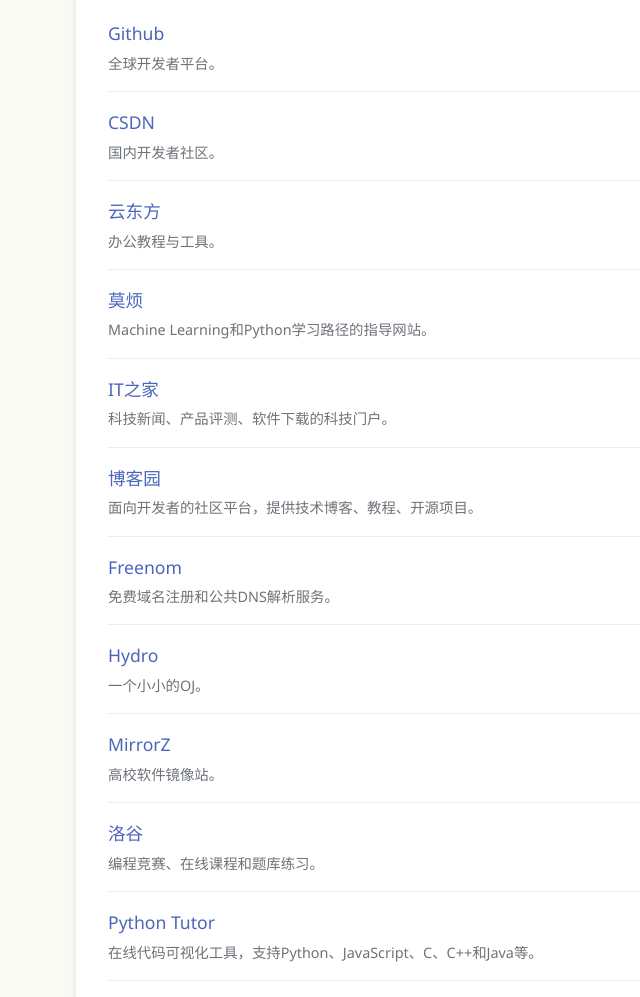
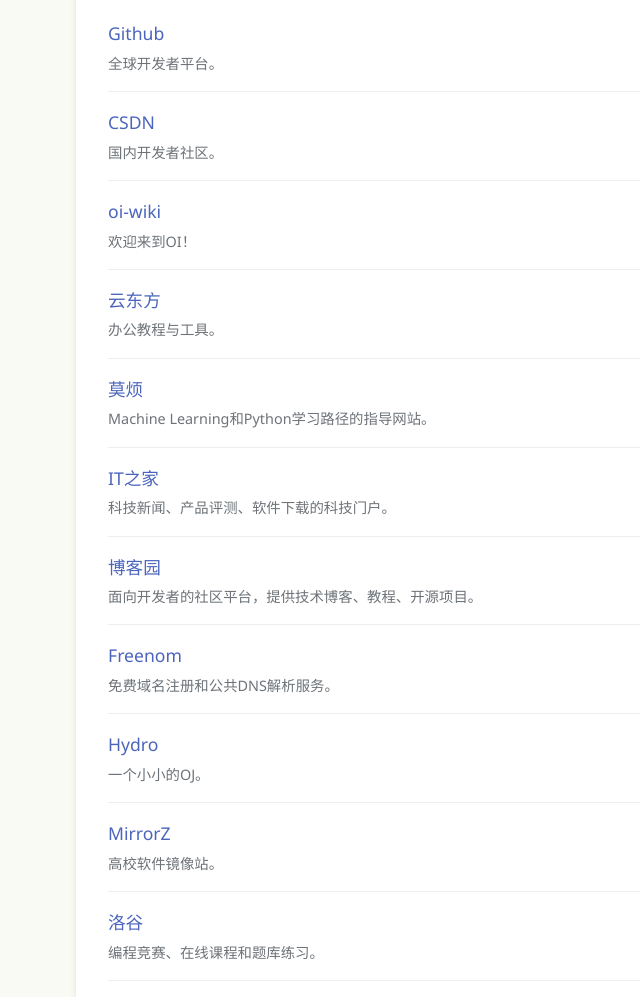
Before and after one commit to Shimmer0007/wonderbox, a plain HTML site: page index.html in a window 1280 px wide. Shown: the part 1342-2339 px from the top of the page, without its empty margins (266-906 px from the left). Drawn offline with Linux system fonts and the light colour scheme.

Commit message:
Update index.html

```diff
--- a/index.html
+++ b/index.html
@@ -512,6 +512,10 @@
                         <p class="bookmark-description">国内开发者社区。</p>
                     </li>
                     <li class="bookmark-item">
+                        <a href="https://oi-wiki.org/" class="bookmark-title" target="_blank">oi-wiki</a>
+                        <p class="bookmark-description">欢迎来到OI！</p>
+                    </li>
+                    <li class="bookmark-item">
                         <a href="https://www.yundongfang.com/" class="bookmark-title" target="_blank">云东方</a>
                         <p class="bookmark-description">办公教程与工具。</p>
                     </li>
```
